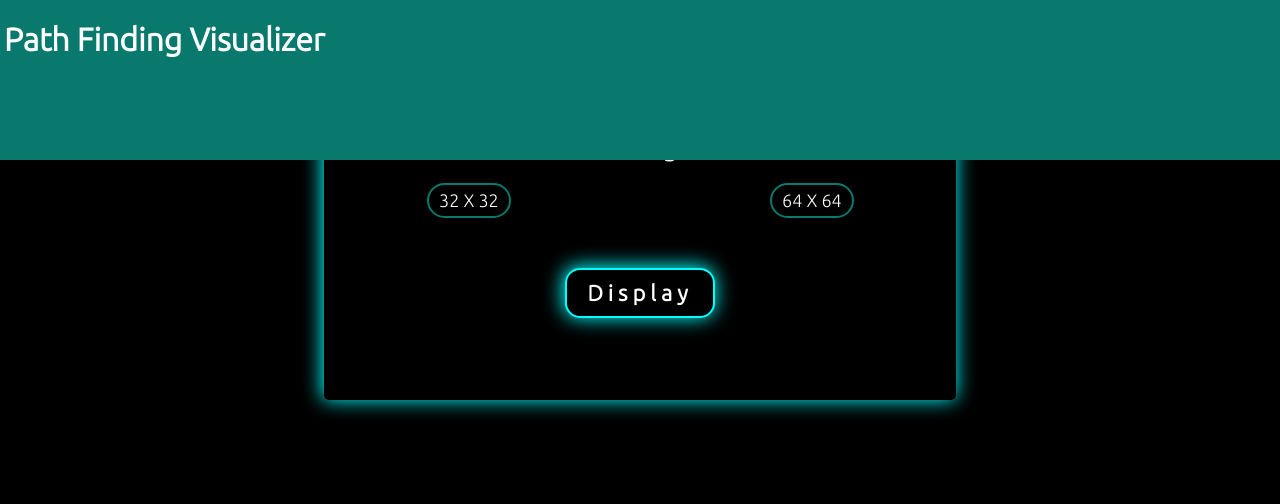
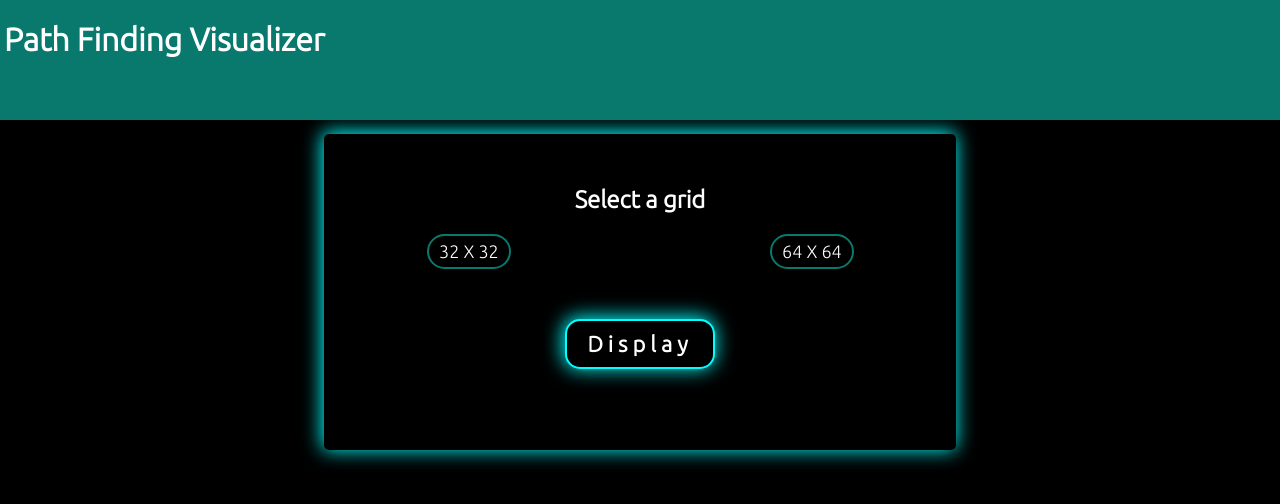
Before and after one commit to balajisaikumar2000/shortestway, a React (Create React App) app: page / in a window 1280 px wide. Shown: the top 504 px of the page. Built offline with nearby package versions, Linux system fonts and the light colour scheme.

Commit message:
changed margin property

```diff
--- a/src/components/Home.css
+++ b/src/components/Home.css
@@ -11,7 +11,7 @@
   position: fixed;
   top: 0;
   left: 0;
-  height: 20%;
+  height: 15%;
 }
 .title h1 {
   background-color: inherit;
@@ -33,7 +33,7 @@
   border-radius: 5px;
   /* border: 5px solid rgba(0, 255, 255, 0.329); */
   box-shadow: -1px -1px 19px 1px cyan;
-  margin-top: 6%;
+  margin-top: 10%;
 }
 form {
   height: 100%;
```
